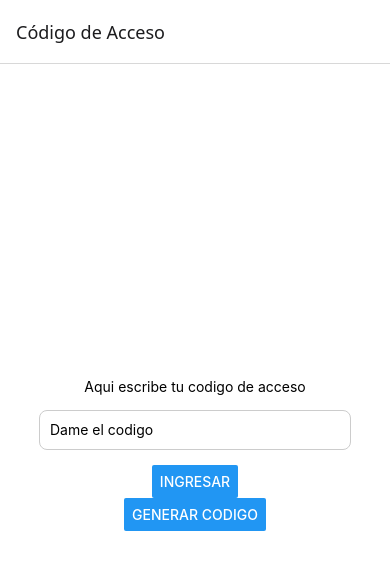
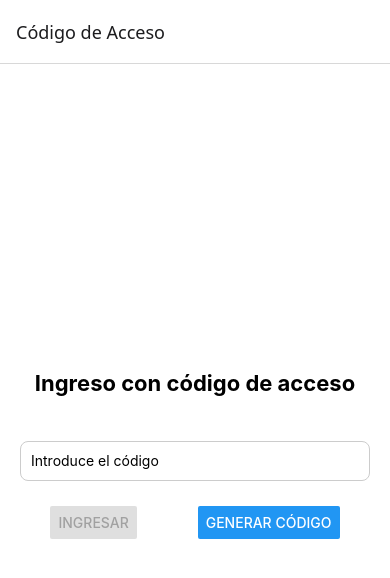
Before and after one commit to Campus-TD/Seed-code-generator, a React Native app: screen /Acces in a window 390 px wide. Shown: the top 578 px of the page. Built offline with nearby package versions, Linux system fonts and the light colour scheme.

Commit message:
Add countdown timer and progress bar for access code validation

```diff
--- a/screens/CodeScreen.js
+++ b/screens/CodeScreen.js
@@ -1,12 +1,63 @@
-import React, { useState } from 'react';
-import { StyleSheet, View, Text, TextInput, Button } from 'react-native';
+import React, { useState, useEffect } from 'react';
+import { StyleSheet, View, Text, TextInput, Button, Animated } from 'react-native';
 
 export default function CodeScreen({ navigation }) {
   const [codigo, setCodigo] = useState('');
   const [codigoEncriptado, setCodigoEncriptado] = useState('');
-  const [horaGeneracion, setHoraGeneracion] = useState(null);  // Para guardar la hora de generación del código
+  const [horaGeneracion, setHoraGeneracion] = useState(null);
+  const [tiempoRestante, setTiempoRestante] = useState(0); // Tiempo restante en segundos
+  const [anchoBarra] = useState(new Animated.Value(0)); // Valor para animación de la barra
+  const [codigoExpirado, setCodigoExpirado] = useState(false); // Nuevo estado para controlar si el código ha expirado
+
+  useEffect(() => {
+    let intervalo = null;
+
+    if (horaGeneracion) {
+      setCodigoExpirado(false); // Reiniciamos el estado de expiración
+
+      // Configurar la animación para la barra de progreso
+      Animated.timing(anchoBarra, {
+        toValue: 100,
+        duration: 60000, // 60 segundos (1 minuto) en lugar de 10000
+        useNativeDriver: false,
+      }).start();
+
+      intervalo = setInterval(() => {
+        const tiempoTranscurrido = new Date() - horaGeneracion;
+        const segundosRestantes = Math.max(0, 60 - Math.floor(tiempoTranscurrido / 1000));
+
+        setTiempoRestante(segundosRestantes);
+
+        // Si ya no queda tiempo, limpiar el intervalo y marcar como expirado
+        if (segundosRestantes === 0) {
+          clearInterval(intervalo);
+          setCodigoExpirado(true);
+          setCodigo(''); // Limpiar el campo de entrada
+        }
+      }, 1000);
+    }
+
+    // Limpiar el intervalo cuando el componente se desmonte
+    return () => {
+      if (intervalo) clearInterval(intervalo);
+      anchoBarra.setValue(0); // Reiniciar la barra
+    };
+  }, [horaGeneracion]);
+
+  // Calcular el color dependiendo del tiempo restante
+  const obtenerColorTiempo = () => {
+    if (tiempoRestante > 7) return '#27ae60'; // Verde
+    if (tiempoRestante > 3) return '#f39c12'; // Amarillo/naranja
+    return '#e74c3c'; // Rojo para últimos segundos
+  };
 
   const validarCodigo = () => {
+    // No permitir validar si el código está expirado
+    if (codigoExpirado) {
+      alert('El código ha expirado. Por favor genere uno nuevo.');
+      return;
+    }
+
     if (codigoEncriptado === codigo) {
       navigation.navigate('Home');
     } else {
@@ -33,13 +84,13 @@ export default function CodeScreen({ navigation }) {
     const segundos = ahora.getSeconds().toString().padStart(2, '0');
     const milisegundos = ahora.getMilliseconds().toString();
 
-    // Si el código ya fue generado y no ha pasado más de 10 segundos, no generamos uno nuevo
-    if (horaGeneracion && (ahora - horaGeneracion) < 10000) {
-      console.log("El código aún es válido: " + codigoEncriptado);
+    // Si el código ya fue generado y no ha pasado más de 60 segundos, no generamos uno nuevo
+    if (horaGeneracion && (ahora - horaGeneracion) < 60000) {
+      alert(`El código aún es válido: ${codigoEncriptado}\nTiempo restante: ${tiempoRestante} segundos`);
       return; // Sale de la función si el código aún es válido
     }
 
-    // Si pasó más de 10 segundos, generamos un nuevo código
+    // Si pasó más de 60 segundos, generamos un nuevo código
     const codigoGenerado = (
       convertirANumeroALetra(minutos[0]) +
       convertirANumeroALetra(minutos[1]) +
@@ -48,22 +99,79 @@ export default function CodeScreen({ navigation }) {
       convertirANumeroALetra(milisegundos[0])
     );
 
+    anchoBarra.setValue(0); // Reiniciar la barra
     setCodigoEncriptado(codigoGenerado);
     setHoraGeneracion(new Date()); // Guardamos la hora de generación
-    console.log("El código generado es: " + codigoGenerado);
+    setTiempoRestante(60); // Inicializamos el tiempo restante a 60 segundos
   };
+
+  // Calcular el ancho restante de la barra de progreso
+  const anchoBarraRestante = anchoBarra.interpolate({
+    inputRange: [0, 100],
+    outputRange: ['100%', '0%'],
+  });
 
   return (
     <View style={styles.container}>
-      <Text>Aqui escribe tu codigo de acceso</Text>
+      <Text style={styles.titulo}>Ingreso con código de acceso</Text>
+
+      {codigoEncriptado && tiempoRestante > 0 && (
+        <View style={styles.codigoContainer}>
+          <Text style={styles.codigoTexto}>Código actual: {codigoEncriptado}</Text>
+
+          {/* Contador grande y animado */}
+          <Text style={[styles.contador, { color: obtenerColorTiempo() }]}>
+            {tiempoRestante}
+          </Text>
+
+          <Text style={styles.tiempoTexto}>
+            {tiempoRestante === 1 ? 'segundo restante' : 'segundos restantes'}
+          </Text>
+
+          {/* Barra de progreso */}
+          <View style={styles.barraContenedor}>
+            <Animated.View
+              style={[
+                styles.barraProgreso,
+                {
+                  width: anchoBarraRestante,
+                  backgroundColor: obtenerColorTiempo()
+                }
+              ]}
+            />
+          </View>
+        </View>
+      )}
+
+      {codigoExpirado && (
+        <View style={styles.mensajeExpirado}>
+          <Text style={styles.textoExpirado}>El código ha expirado</Text>
+          <Text>Por favor, genere un nuevo código</Text>
+        </View>
+      )}
+
       <TextInput
-        style={styles.input}
-        placeholder="Dame el codigo"
+        style={[
+          styles.input,
+          codigoExpirado && styles.inputDeshabilitado
+        ]}
+        placeholder="Introduce el código"
         value={codigo}
         onChangeText={setCodigo}
+        editable={!codigoExpirado} // Deshabilitar si expiró
       />
-      <Button title="Ingresar" onPress={validarCodigo} />
-      <Button title="Generar Codigo" onPress={generarCodigo} />
+
+      <View style={styles.botonesContainer}>
+        <Button
+          title="Ingresar"
+          onPress={validarCodigo}
+          disabled={codigoExpirado || tiempoRestante === 0} // Deshabilitar si expiró
+        />
+        <Button
+          title="Generar Código"
+          onPress={generarCodigo}
+        />
+      </View>
     </View>
   );
 }
@@ -74,14 +182,76 @@ const styles = StyleSheet.create({
     backgroundColor: '#fff',
     alignItems: 'center',
     justifyContent: 'center',
+    padding: 20,
+  },
+  titulo: {
+    fontSize: 22,
+    fontWeight: 'bold',
+    marginBottom: 30,
+  },
+  codigoContainer: {
+    backgroundColor: '#f0f0f0',
+    padding: 15,
+    borderRadius: 8,
+    width: '100%',
+    alignItems: 'center',
+    marginBottom: 20,
+  },
+  codigoTexto: {
+    fontSize: 18,
+    fontWeight: 'bold',
+    marginBottom: 5,
+  },
+  tiempoTexto: {
+    fontSize: 16,
+    color: '#e74c3c',
   },
   input: {
     height: 40,
-    width: '80%',
+    width: '100%',
     borderWidth: 1,
     borderColor: '#ccc',
     borderRadius: 8,
     padding: 10,
     marginVertical: 15,
+  },
+  botonesContainer: {
+    flexDirection: 'row',
+    justifyContent: 'space-around',
+    width: '100%',
+    marginTop: 10,
+  },
+  contador: {
+    fontSize: 48,
+    fontWeight: 'bold',
+  },
+  barraContenedor: {
+    width: '100%',
+    height: 10,
+    backgroundColor: '#ddd',
+    borderRadius: 5,
+    overflow: 'hidden',
+    marginTop: 10,
+  },
+  barraProgreso: {
+    height: '100%',
+  },
+  inputDeshabilitado: {
+    backgroundColor: '#f0f0f0',
+    color: '#888',
+  },
+  mensajeExpirado: {
+    backgroundColor: '#ffeeee',
+    padding: 15,
+    borderRadius: 8,
+    width: '100%',
+    alignItems: 'center',
+    marginBottom: 20,
+  },
+  textoExpirado: {
+    color: '#e74c3c',
+    fontSize: 18,
+    fontWeight: 'bold',
+    marginBottom: 5,
   }
 });
```
